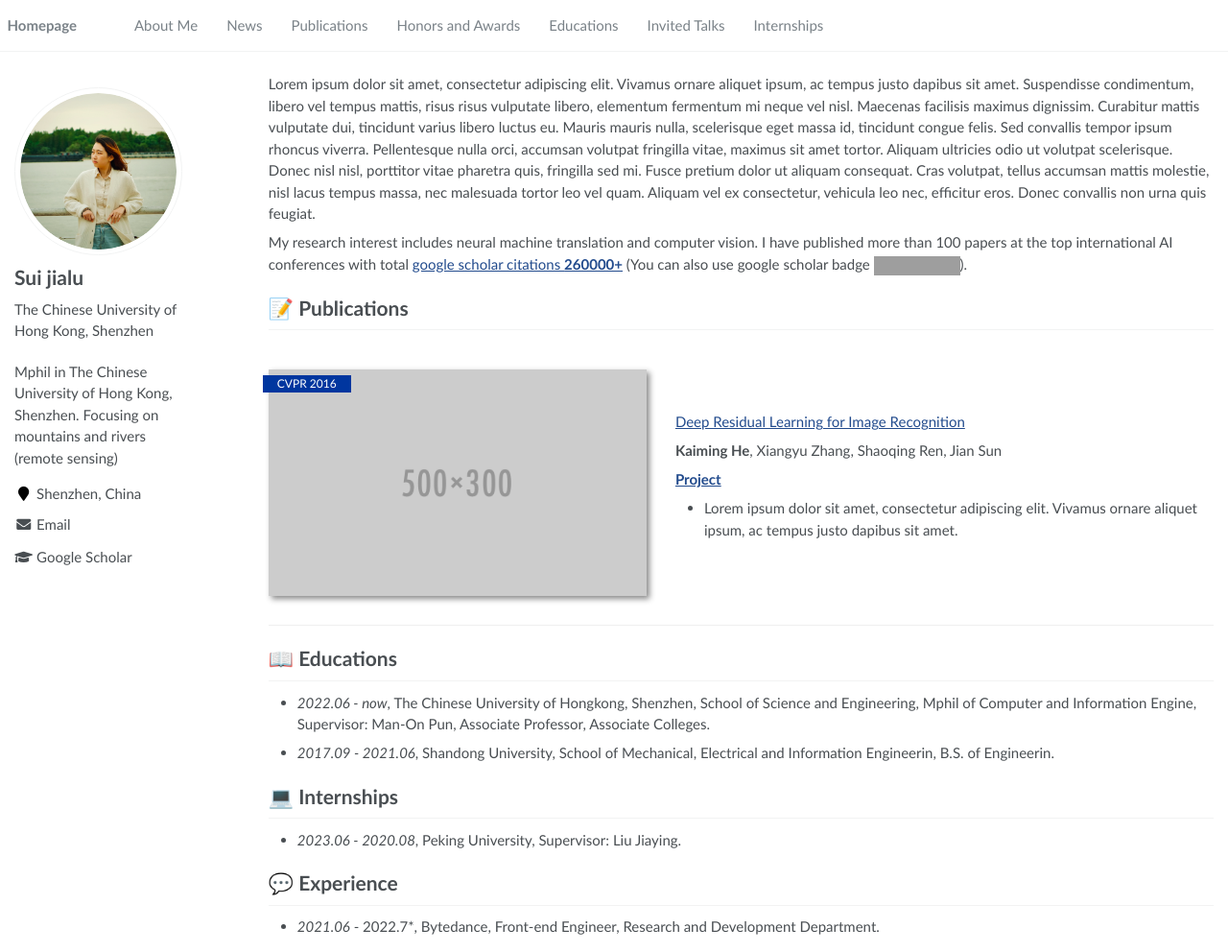
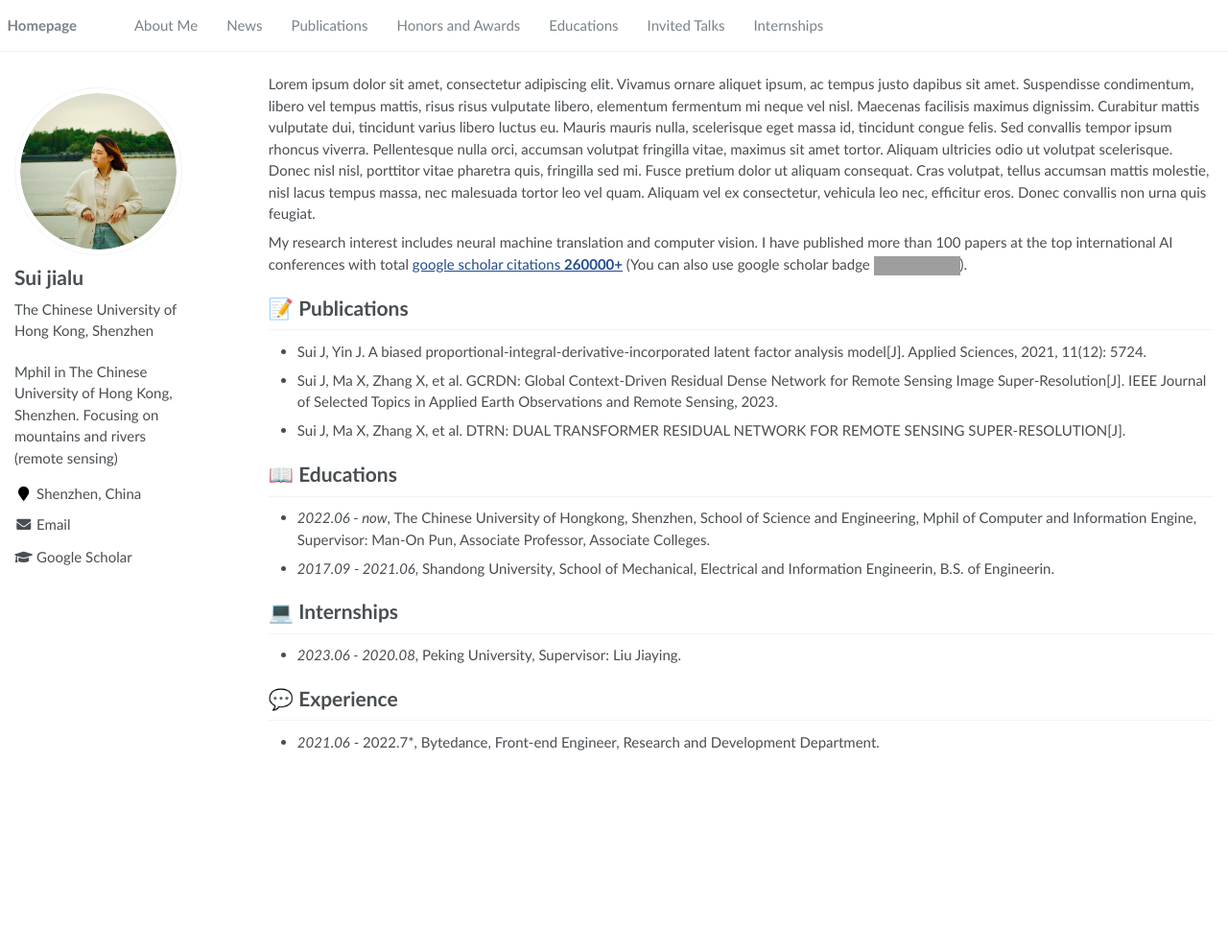
Before and after one commit to littlebeen/littlebeen_homepage, a Jekyll site: the page built from _pages/about.md, in a window 1280 px wide and 992 px high. Shown: the whole window at 96% size. Built offline with Jekyll 4.4.1, drawn with Linux system fonts in a browser that asks for light colours; grey boxes are pictures that could not be loaded.

Commit message:
feat: publication

```diff
--- a/_pages/about.md
+++ b/_pages/about.md
@@ -24,17 +24,9 @@ My research interest includes neural machine translation and computer vision. I
 
 # 📝 Publications
 
-<div class='paper-box'><div class='paper-box-image'><div><div class="badge">CVPR 2016</div><img src='images/500x300.png' alt="sym" width="100%"></div></div>
-<div class='paper-box-text' markdown="1">
-
-[Deep Residual Learning for Image Recognition](https://openaccess.thecvf.com/content_cvpr_2016/papers/He_Deep_Residual_Learning_CVPR_2016_paper.pdf)
-
-**Kaiming He**, Xiangyu Zhang, Shaoqing Ren, Jian Sun
-
-[**Project**](https://scholar.google.com/citations?view_op=view_citation&hl=zh-CN&user=DhtAFkwAAAAJ&citation_for_view=DhtAFkwAAAAJ:ALROH1vI_8AC) <strong><span class='show_paper_citations' data='DhtAFkwAAAAJ:ALROH1vI_8AC'></span></strong>
-- Lorem ipsum dolor sit amet, consectetur adipiscing elit. Vivamus ornare aliquet ipsum, ac tempus justo dapibus sit amet.
-</div>
-</div>
+- Sui J, Yin J. A biased proportional-integral-derivative-incorporated latent factor analysis model[J]. Applied Sciences, 2021, 11(12): 5724.
+- Sui J, Ma X, Zhang X, et al. GCRDN: Global Context-Driven Residual Dense Network for Remote Sensing Image Super-Resolution[J]. IEEE Journal of Selected Topics in Applied Earth Observations and Remote Sensing, 2023.
+- Sui J, Ma X, Zhang X, et al. DTRN: DUAL TRANSFORMER RESIDUAL NETWORK FOR REMOTE SENSING SUPER-RESOLUTION[J].
 
 
 # 📖 Educations
```
